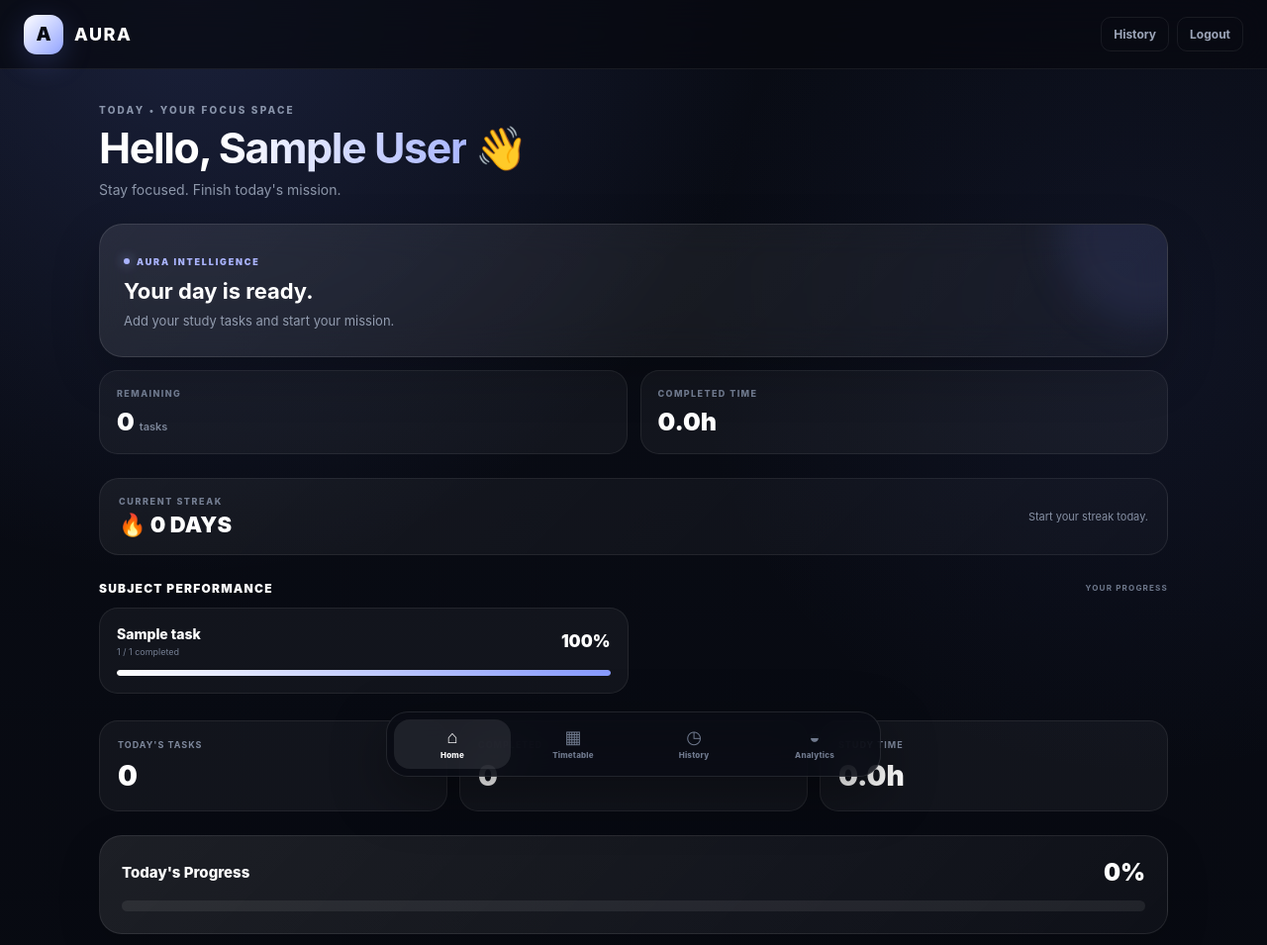
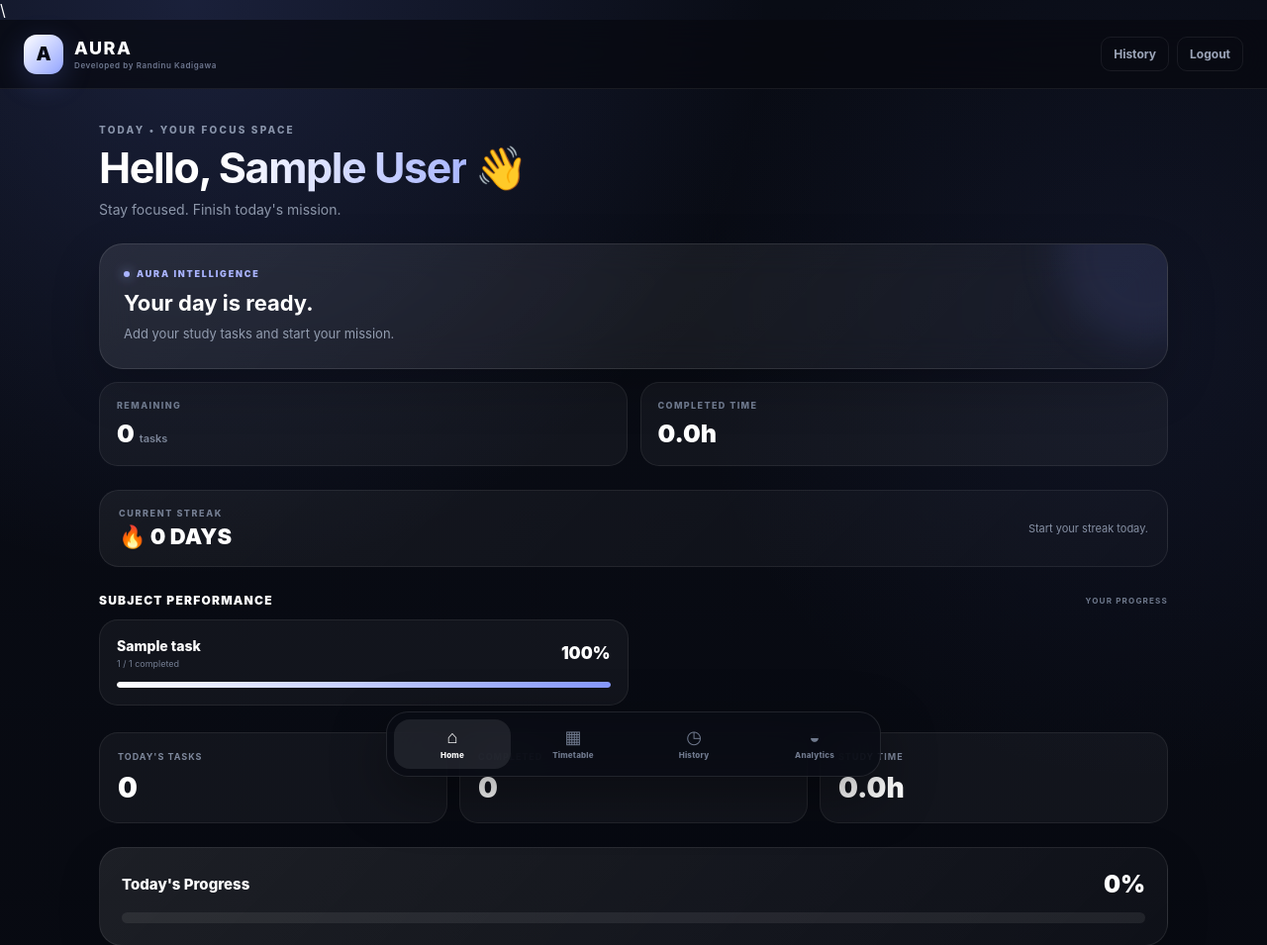
Before and after one commit to Randinu255/Aura-study, a Flask app: page / in a window 1280 px wide. Shown: the top 955 px of the page at 99% size. Run offline with Flask 3, Linux system fonts and the light colour scheme; the visitor is signed in with stand-in values (Sample User, id 1); tables that the repository leaves empty hold one stand-in row (values such as "Sample post").

Commit message:
Add developer credit to dashboard

```diff
--- a/templates/dashboard.html
+++ b/templates/dashboard.html
@@ -1,4 +1,4 @@
-<!DOCTYPE html><html lang="en"><head><meta charset="UTF-8">
+\<!DOCTYPE html><html lang="en"><head><meta charset="UTF-8">
 
 <meta name="viewport"
       content="width=device-width, initial-scale=1.0">
@@ -8,6 +8,14 @@
 <title>AURA — Dashboard</title>
 
 <style>
+
+.developer-name {
+    margin-top: 2px;
+    font-size: 8px;
+    font-weight: 600;
+    letter-spacing: 0.6px;
+    color: #6f7890;
+}
 
     /* =====================================================
        RESET
@@ -1797,9 +1805,17 @@
         A
     </div>
 
+    <div>
+
     <div class="brand-name">
         AURA
     </div>
+
+    <div class="developer-name">
+        Developed by Randinu Kadigawa
+    </div>
+
+</div>
 
 </div>
 
```
